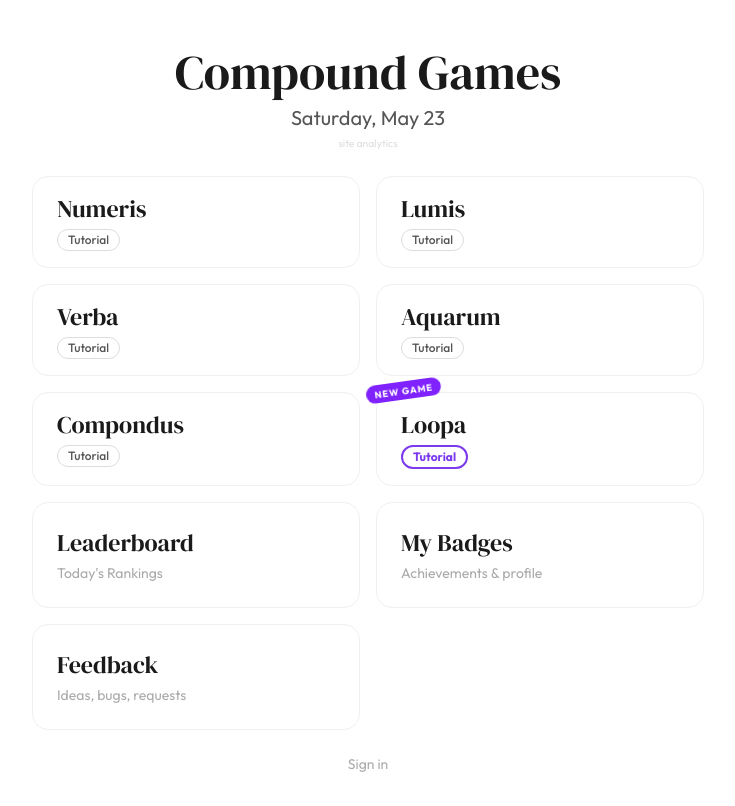
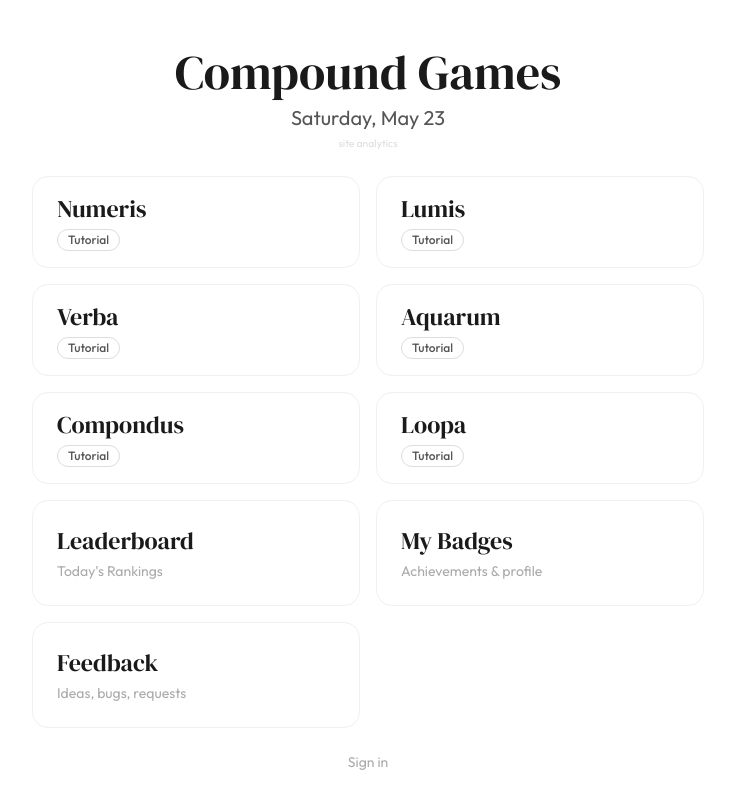
Before and after one commit to cbolson22/Compound-Games, a Next.js app: page / in a window 1280 px wide. Shown: the whole page, without its empty margins (272-1007 px from the left). Built offline with nearby package versions, Linux system fonts and the light colour scheme; no server answers.

Commit message:
Loopa no longer new game or purple tutorial

```diff
--- a/app/page.tsx
+++ b/app/page.tsx
@@ -188,7 +188,7 @@ export default function Home() {
       name: "Loopa",
       streak: loopaStreak,
       key: "loopa",
-      isNew: true,
+      isNew: false,
     },
   ];
 
@@ -226,15 +226,7 @@ export default function Home() {
                 <span className="font-serif text-2xl">{g.name}</span>
                 <button
                   className="text-xs font-medium rounded-full px-2.5 py-0.5 transition-all w-fit"
-                  style={
-                    g.key === "loopa"
-                      ? {
-                          border: "2.5px solid #7c3aed",
-                          color: "#7c3aed",
-                          fontWeight: 700,
-                        }
-                      : { border: "1px solid #ddd", color: "#555" }
-                  }
+                  style={{ border: "1px solid #ddd", color: "#555" }}
                   onClick={(e) => {
                     e.preventDefault();
                     e.stopPropagation();
```
